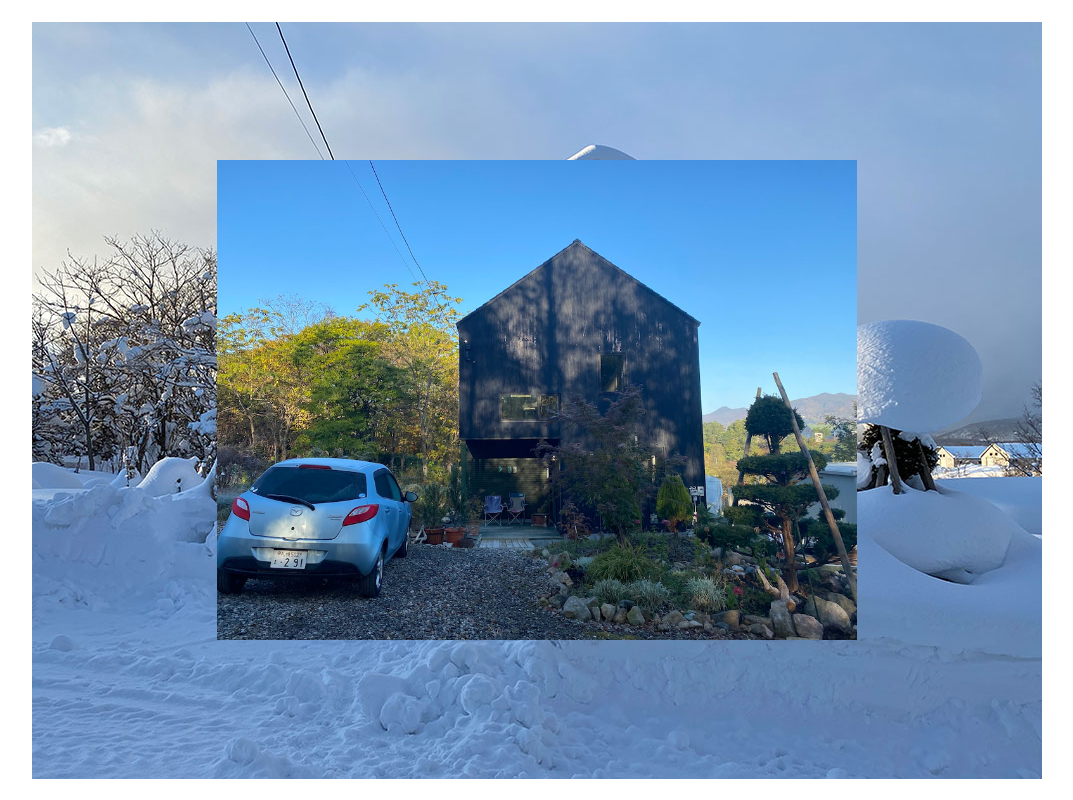
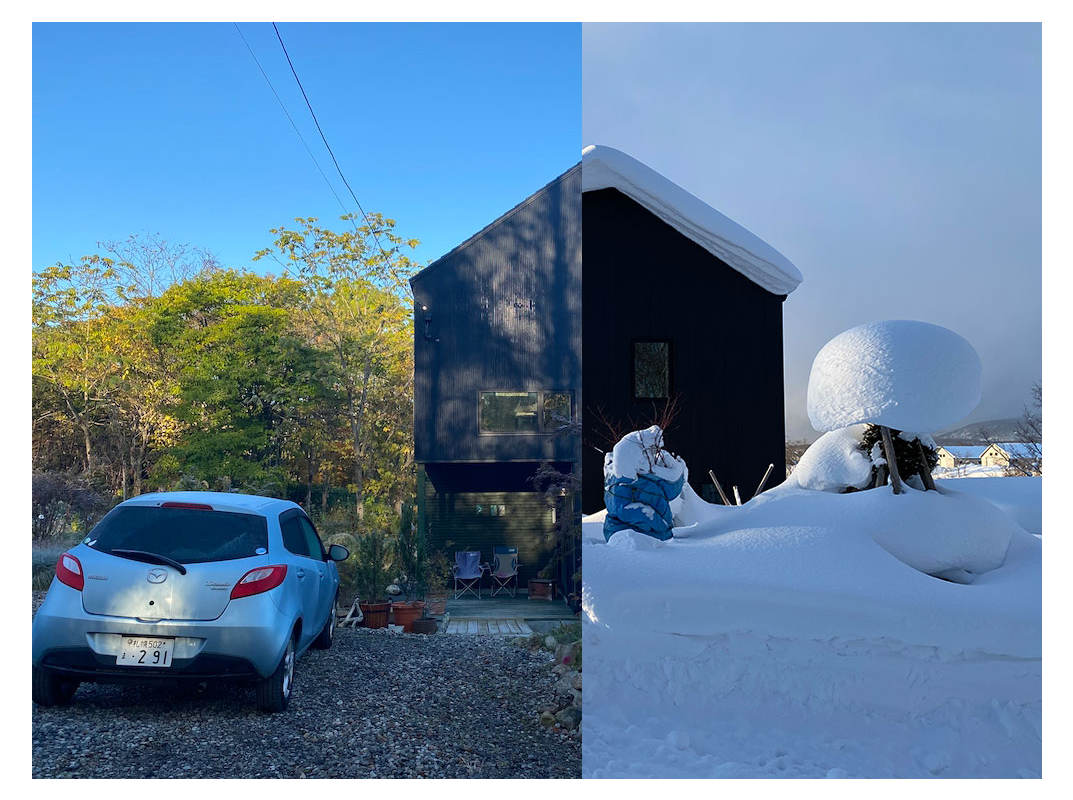
Before and after one commit to siramsay/hide-reveal-image-viewer, a plain HTML site: page index.html in a window 1280 px wide. Shown: the whole page, without its empty margins (103-1176 px from the left). Drawn offline with nearby package versions, Linux system fonts and the light colour scheme.

Commit message:
Step 2: A wrapper to images and adjust width

```diff
--- a/index.html
+++ b/index.html
@@ -20,8 +20,10 @@
 </header>
 
 <main>
-  <img src="2020-10-21-07.11.03-winter-2.jpg" alt="add an alt"/>
-  <img class="top-image" src="2020-10-21-07.11.03-2.jpg" alt="add an alt"/>
+  <div class="outer">
+    <div class="image"><img src="winter.jpg" alt="add an alt"/></div>
+    <div class="image top-image"><img src="late-summer.jpg" alt="add an alt"/></div>
+  </div>
 </main>
 
 </body>
--- a/style.css
+++ b/style.css
@@ -38,10 +38,18 @@ main {
   align-items: center;
 }
 
-img {
+.outer {
+  width: 1010px;
+  height: 757px;
+  position: relative;
+}
+
+.image {
   position: absolute;
 }
-
+/* top image size check: Used in step 1 on the image
+ * & then width of the container in step 2 */
 .top-image {
-  width: 50%;
+  width: 550px;
+  overflow: hidden;
 }
```
Also changed, not shown: late-summer.jpg (renamed from 2020-10-21-07.11.03-2.jpg), winter.jpg (renamed from 2020-10-21-07.11.03-winter-2.jpg).
